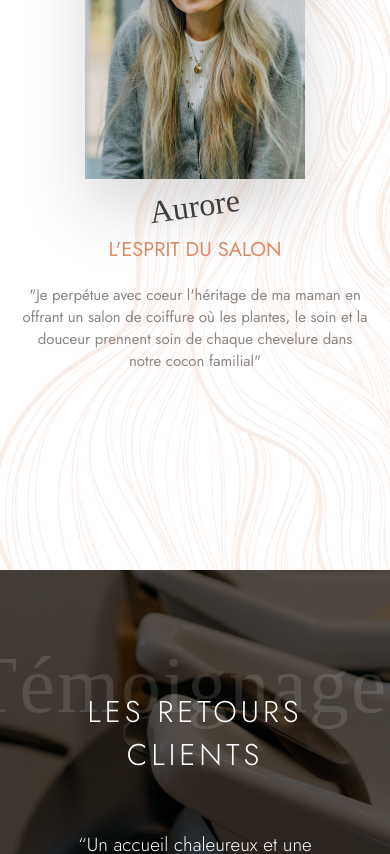
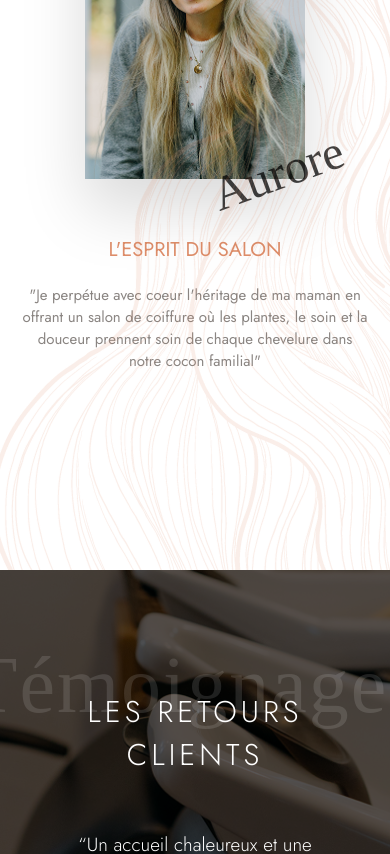
Before and after one commit to Jordan-celton/autourdufauteuil, a React (Vite) app: page / in a window 390 px wide. Shown: the part 5880-6734 px from the top of the page. Built offline with nearby package versions, Linux system fonts and the light colour scheme; a web font is replaced by a local one.

Commit message:
style: mise à jour des images du footer et ajustement des styles pour une meilleure présentation

```diff
--- a/src/styles/Home/About.css
+++ b/src/styles/Home/About.css
@@ -266,6 +266,6 @@
     .about-logo {
         width: 60px;
         height: 60px;
-        right: 10px;
+        right: -25px;
     }
 }
--- a/src/styles/Home/TeamSection.css
+++ b/src/styles/Home/TeamSection.css
@@ -140,9 +140,10 @@
   }
 
   .member-name-script {
-    font-size: 2rem;
-    right: 50%;
-    transform: translateX(50%) rotate(-8deg);
+    font-size: 3rem;
+    right: 0%;
+    bottom: -15px;
+    transform: translateX(30%) rotate(-20deg);
   }
 
   .team-description {
```
Also changed, not shown: src/components/Footer.jsx (+6 -6 lines).
